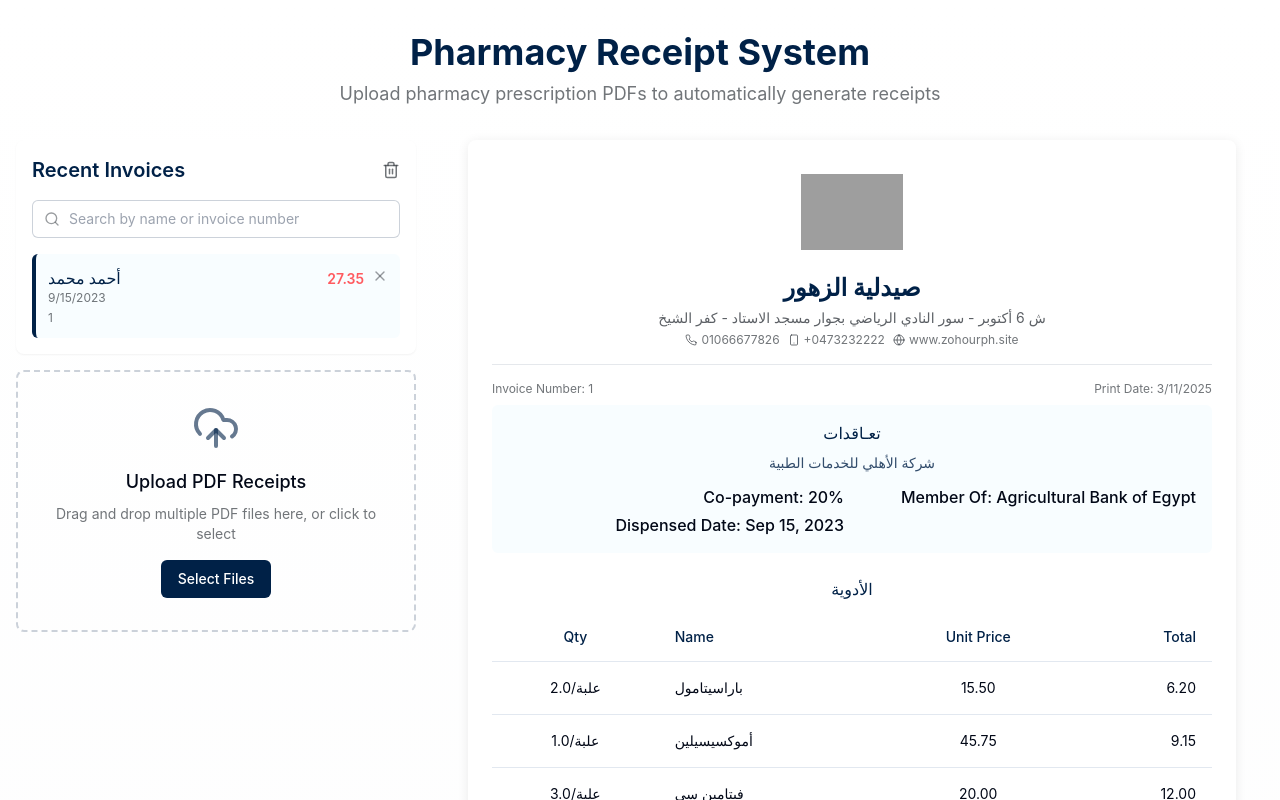
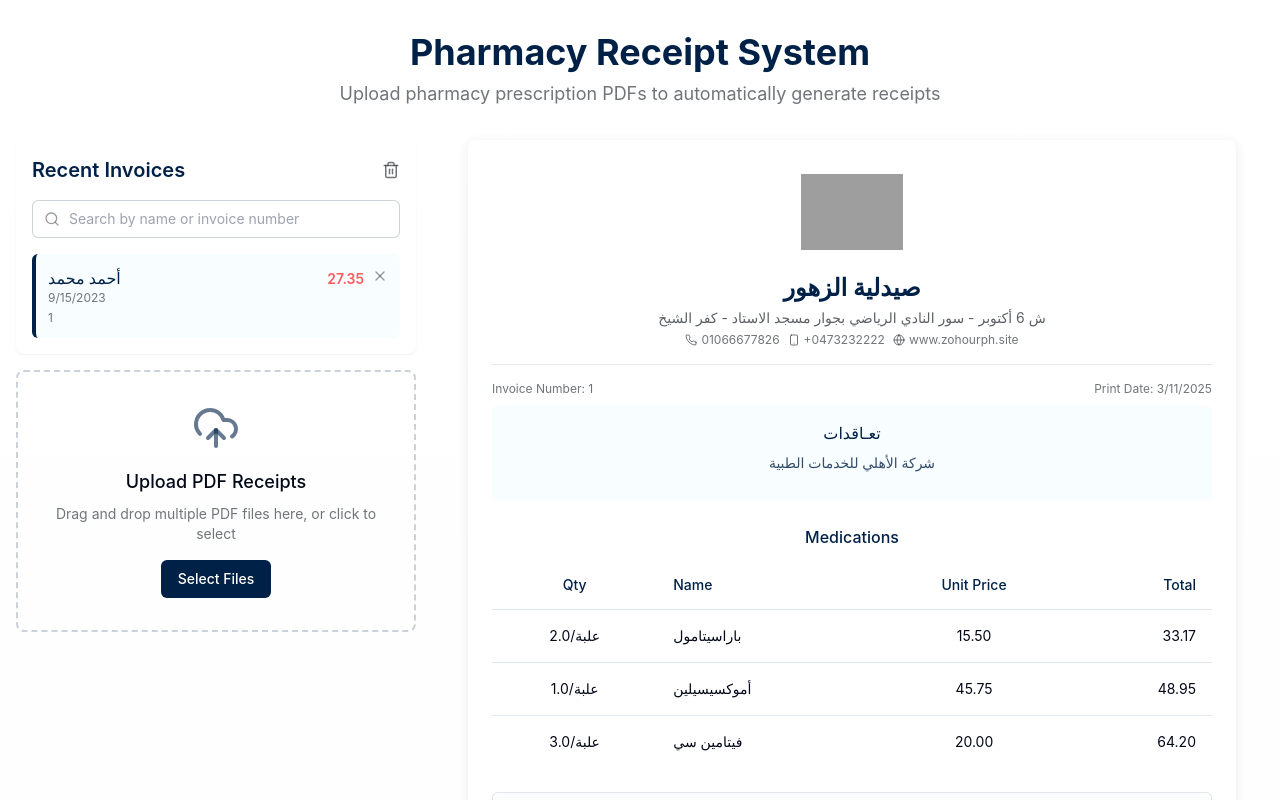
Before and after one commit to usifszone1/bills, a React (Vite) app: page / in a window 1280 px wide. Both pictures are taken after a click on the button "View Sample Receipt". Shown: the top 800 px of the page. Built offline with nearby package versions, Linux system fonts and the light colour scheme; grey boxes are pictures that could not be loaded; a web font is replaced by a local one.

Commit message:
Refactor receipt data extraction and display
- Replaced Arabic text with English in medication section.
- Added 7% to the total medication price.
- Implemented extraction of Gross Amount from PDF.
- Removed date information above medications section.

```diff
--- a/src/components/MedicationTable.tsx
+++ b/src/components/MedicationTable.tsx
@@ -24,11 +24,14 @@ const MedicationTable: React.FC<MedicationTableProps> = ({ medications, coverage
     );
   }
 
-  // Calculate net price after company discount
+  // Calculate net price after company discount with 7% added
   const calculateNet = (total: number, coveragePercentage: number) => {
+    // Apply 7% increase to the total
+    const increasedTotal = total * 1.07;
+
     // Net is the amount after coverage percentage is applied
-    const discount = (total * coveragePercentage) / 100;
-    return total - discount;
+    const discount = (increasedTotal * coveragePercentage) / 100;
+    return increasedTotal - discount;
   };
 
   return (
@@ -44,6 +47,8 @@ const MedicationTable: React.FC<MedicationTableProps> = ({ medications, coverage
         </TableHeader>
         <TableBody>
           {medications.map((medication, index) => {
+            // Apply 7% increase to the total
+            const increasedTotal = medication.total * 1.07;
             const netAmount = medication.net || calculateNet(medication.total, coveragePercentage);
 
             return (
@@ -56,7 +61,7 @@ const MedicationTable: React.FC<MedicationTableProps> = ({ medications, coverage
                 </TableCell>
                 <TableCell className="text-left">{medication.name}</TableCell>
                 <TableCell className="text-center">{medication.price.toFixed(2)}</TableCell>
-                <TableCell className="text-right">{netAmount.toFixed(2)}</TableCell>
+                <TableCell className="text-right">{increasedTotal.toFixed(2)}</TableCell>
               </TableRow>
             );
           })}
--- a/src/components/Receipt.tsx
+++ b/src/components/Receipt.tsx
@@ -44,26 +44,15 @@ const Receipt: React.FC<ReceiptComponentProps> = ({ data }) => {
         <span>Print Date: {new Date().toLocaleDateString()}</span>
       </div>
 
-      {/* Customer Information - Only displaying the three required fields */}
+      {/* Only showing company name and hiding other patient data */}
       <div className="mb-6 p-4 bg-pharmacy-lightBlue/30 rounded-md animate-scale-in">
         <h2 className="text-pharmacy-navy font-medium mb-2 text-center">تعـاقدات</h2>
         <h3 className="text-pharmacy-navy/80 font-medium mb-3 text-center text-sm">شركة الأهلي للخدمات الطبية</h3>
-
-        <div className="grid grid-cols-1 md:grid-cols-2 gap-4 rtl">
-          <div className="space-y-1">
-            <CustomerInfo label="Member Of" value={customer.memberOf || "Agricultural Bank of Egypt"} />
-          </div>
-
-          <div className="space-y-1 md:mt-0 mt-2">
-            <CustomerInfo label="Co-payment" value={`${100 - summary.coveragePercentage}%`} />
-            <CustomerInfo label="Dispensed Date" value={customer.date ? formatDate(customer.date) : 'Not available'} />
-          </div>
-        </div>
       </div>
 
       {/* Medications */}
       <div className="mb-6">
-        <h2 className="text-pharmacy-navy font-medium mb-3 text-center">الأدوية</h2>
+        <h2 className="text-pharmacy-navy font-medium mb-3 text-center">Medications</h2>
         <MedicationTable medications={medications} coveragePercentage={summary.coveragePercentage} />
       </div>
 
--- a/src/utils/receiptCalculator.ts
+++ b/src/utils/receiptCalculator.ts
@@ -39,14 +39,17 @@ export const calculateReceiptSummary = (medications: Medication[], coveragePerce
   // Calculate subtotal
   const subtotal = medications.reduce((sum, medication) => sum + medication.total, 0);
 
-  // Calculate coverage amount
-  const coverageAmount = (subtotal * coveragePercentage) / 100;
+  // Apply 7% increase to the total
+  const increasedSubtotal = subtotal * 1.07;
+
+  // Calculate coverage amount based on the increased subtotal
+  const coverageAmount = (increasedSubtotal * coveragePercentage) / 100;
 
   // Calculate final total
-  const finalTotal = subtotal - coverageAmount;
+  const finalTotal = increasedSubtotal - coverageAmount;
 
   return {
-    subtotal,
+    subtotal: increasedSubtotal, // Using the increased value as the gross amount
     coveragePercentage,
     coverageAmount,
     finalTotal
```
